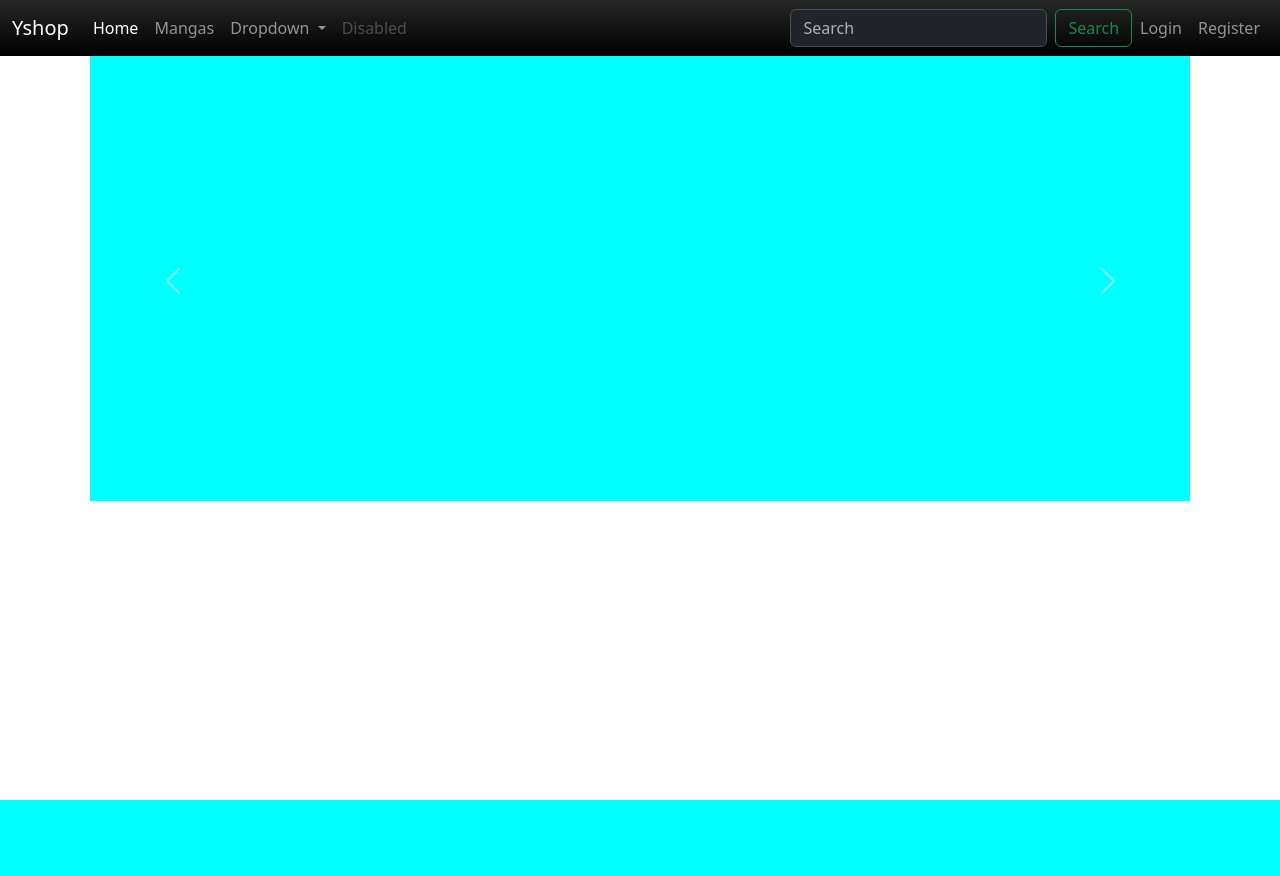
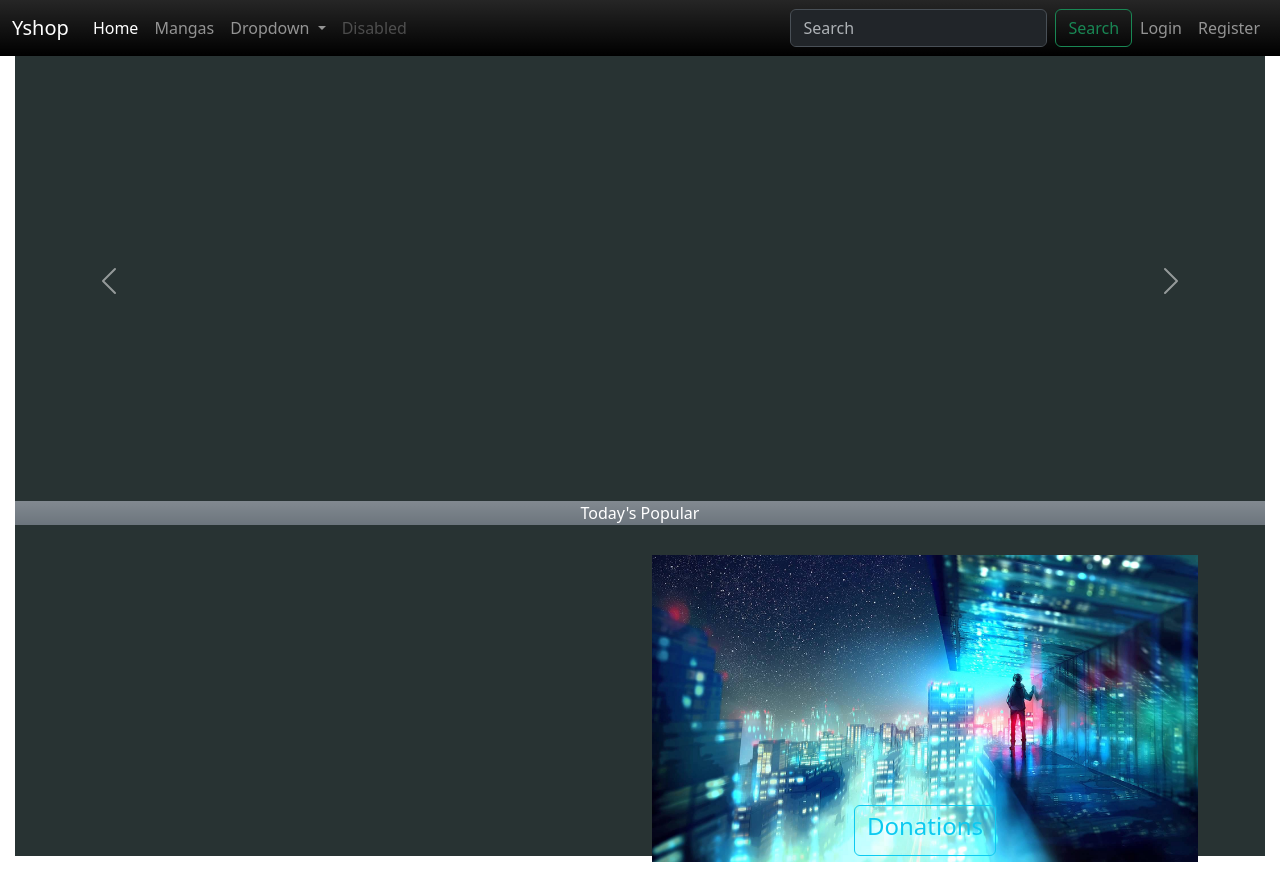
Before and after one commit to JayadeepReddyB/RougeScans, a Django app: page / in a window 1280 px wide. Before the commit the page ends 800 px from the top, so only its background shows below. Run offline with Django 5.2, Linux system fonts and the light colour scheme; data that the repository does not hold is empty.

Commit message:
Added an donation block and made changes in the code

```diff
--- a/rogue_scans/mainapp/templates/home.html
+++ b/rogue_scans/mainapp/templates/home.html
@@ -3,7 +3,7 @@
 {% block content %}
 
 <div class="carousel-container ">
-    <div id="carouselExampleAutoplaying" class="carousel slide" data-bs-ride="carousel" >
+    <div id="carouselExampleAutoplaying" class="carousel slide" data-bs-ride="carousel">
         <div class="carousel-inner ">
 
             {% for item in Mags %}
@@ -33,6 +33,32 @@
         </button>
     </div>
 </div>
+<div class="today bg-secondary bg-gradient text-white">
+    <div class="container text-center">
+        <div class="row">
+            <div class="col">
+                Today's Popular
+            </div>
+        </div>
+        <div class="row row-cols-5 row-cols ">
+            {% for item in Mags %}
+            <div class="col">
+                <div class="card">
+                    <img src="{{item.pic}}" class="card-img-top" alt="...">
+                    <div class="card-body">
+                        <h5 class="card-title">{{item.name}}</h5>
+                        <p class="card-text">chapter </p>
+                    </div>
+                </div>
+            </div>
+            {% endfor %}
+        </div>
+    </div>
+
+</div>
+<div class="container text-center">
+    <div class="row">
+        <div class="col-sm-6">
             <div class="grid-container">
                 {% for item in Mags %}
                 <div class="grid-item ">
@@ -46,13 +72,14 @@
                                     <a href="{% url 'mag_details' item.id %}">
                                         <h5 class="card-title">{{item.name}}</h5>
                                     </a>
-                        <p class="card-text">{{item.desc}}</p>
+                                    <p class="card-text" id="desc">{{item.desc}}</p>
                                     <!-- <div class="list-group  list-group-flush">
                                     <a href="#" class="list-group-item list-group-item-action" aria-current="true">
                                         chapter {{item.id}}
                                     </a>
-                        </div> -->
-                        <p class="card-text"><small class="text-body-secondary">Last updated 3 mins ago</small>
+                                </div> --><br>
+                                    <p class="card-text"><small class="text-body-secondary">Last updated 3 mins
+                                            ago</small>
                                     </p>
                                 </div>
                             </div>
@@ -61,6 +88,17 @@
                 </div>
                 {% endfor %}
             </div>
+        </div>
+        <div class="col-sm-6">
+            <div class="ad-box">
+                <div class="ad-image">
+                    <img src="{% static 'images/ads/ad_img1.jpg' %}">
+                </div>
+                <a href="" class="btn btn-outline-info"><h4>Donations</h4></a>
+            </div>
+        </div>
+    </div>
+</div>
 
 
 {% endblock %}
--- a/rogue_scans/static/css/style.css
+++ b/rogue_scans/static/css/style.css
@@ -14,12 +14,12 @@ header {
 
 body {
     main {
-        max-width: 1100px;
+        max-width: 1250px;
         width: 100%;
         margin: auto;
         margin-top: 51px;
         margin-bottom: 20px;
-        background-color: aqua;
+        background-color: rgb(40, 51, 51);
 
         /* Styling for home page */
         .carousel {
@@ -53,8 +53,52 @@ body {
             .grid-item {
                 /* margin-left: 20px; */
                 margin-top: 20px;
+                .card{
+                    .row{
+                        .card-body{
+                            .card-text{
+                                margin: auto;
+                                /* background-color: aqua; */
+                                text-align: center;
+                                width: 250px;
+                                display: -webkit-box;
+                                -webkit-box-orient: vertical;
+                                -webkit-line-clamp: 3;
+                                overflow: hidden;
+
+                            }
+                        }
+                    }
+                }
             }
         }
 
+        .today{
+            .row{
+                .col{
+                   .card{
+                       width: 230px;
+                       height: 300px;
+                    img{
+                        width: 100%;
+                        height: 100%;
+                    }
+                   }
+                }
+            }
+        }
+
+        .ad-box{
+            color: rgb(132, 157, 180);
+            .ad-image{
+                margin-top: 30px ;
+                width: 100%;
+                height: 250px;
+                img{
+                    width: 100%;
+                    height: fit-content;
+                }
+            }
+        }
     }
 }
```
Also changed, not shown: rogue_scans/static/images/ads/ad_img1.jpg (added). Lines whose indentation alone changed are shown as unchanged.
